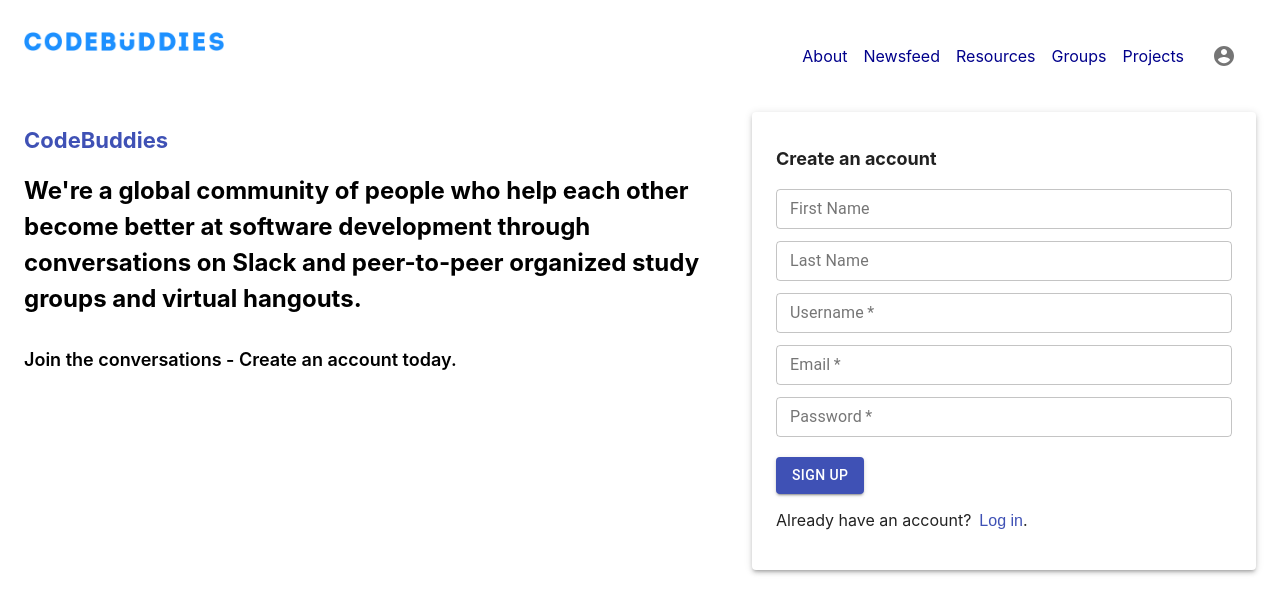
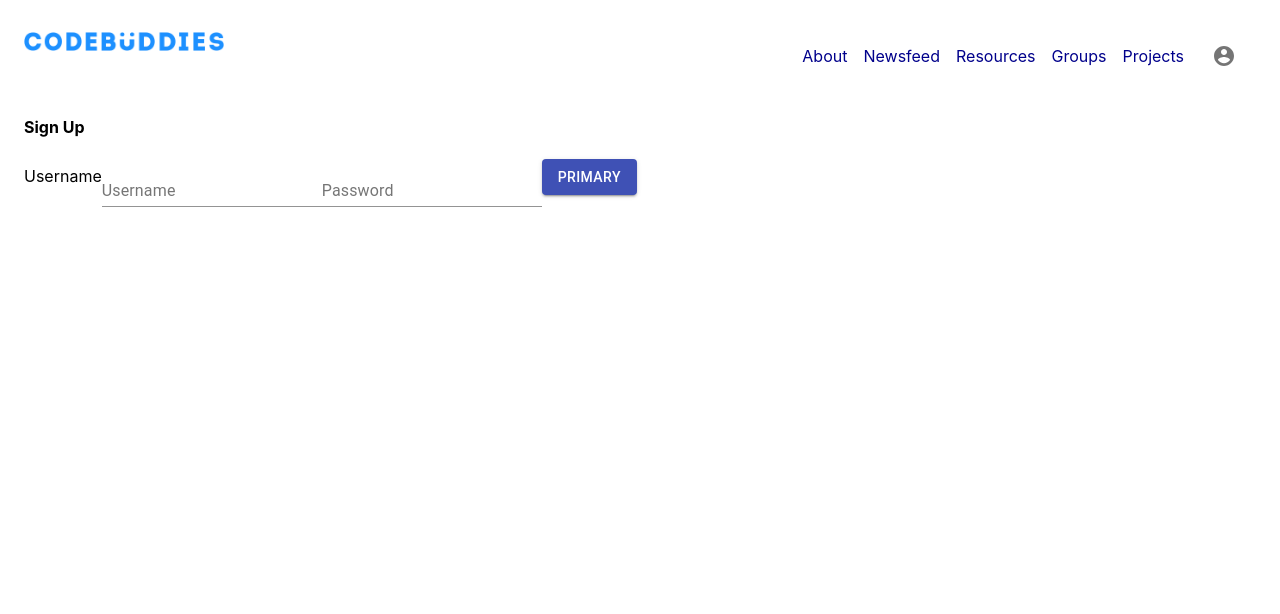
Before and after one commit to CodeconValley/frontend_codebuddie, a React (Create React App) app: page /signup in a window 1280 px wide. Shown: the top 614 px of the page. Built offline with nearby package versions, Linux system fonts and the light colour scheme.

Commit message:
Create login and signup components

```diff
--- a/db.json
+++ b/db.json
@@ -1,4 +1,7 @@
 {
+  "auth-token": {
+    "token": "abcd"
+  },
   "resources": [
     {
       "id": "7e08e0b0-da77-11e9-95c3-d20089b01401",
--- a/src/App.js
+++ b/src/App.js
@@ -1,12 +1,13 @@
 import React from 'react';
 import { BrowserRouter as Router, Switch, Route } from 'react-router-dom';
 import Container from '@material-ui/core/Container';
-
 import './App.css';
 import About from './components/About';
 import Resources from './components/Resources';
 import Home from './components/Home';
 import Nav from './components/Nav';
+import Login from './components/Auth/Login.js';
+import Signup from './components/Auth/Signup.js';
 import Coworking from './components/Coworking';
 import SubmitResource from './components/Resources/submitResource';
 import ResourcePage from './components/Resources/ResourcePage.js';
@@ -16,12 +17,17 @@ function App() {
     <Router>
       <Container>
         <Nav />
-
         {/* A <Switch> looks through its children <Route>s and
           renders the first one that matches the current URL. */}
         <Switch>
           <Route path="/about">
             <About />
+          </Route>
+          <Route path="/login">
+            <Login />
+          </Route>
+          <Route path="/signup">
+            <Signup />
           </Route>
           <Route path="/coworking">
             <Coworking />
--- /dev/null
+++ b/src/components/Auth/Login.js
@@ -0,0 +1,54 @@
+import React, { useState } from "react";
+import { TextField, Button } from "@material-ui/core";
+
+function LoginForm() {
+  const [username, setUsername] = useState("");
+  const [password, setPassword] = useState("");
+  const [loggedIn, setLoggedIn] = useState(
+    localStorage.getItem("token") ? true : false
+  );
+
+  const handleLogin = (e, data) => {
+    console.log(e);
+    e.preventDefault();
+    fetch("http://localhost:3001/token-auth/", {
+      method: "POST",
+      headers: {
+        "Content-Type": "application/json"
+      },
+      body: JSON.stringify(data)
+    })
+      .then(res => res.json())
+      .then(json => {
+        localStorage.setItem("token", json.token);
+        setLoggedIn(true);
+        setUsername(json.user.username);
+      });
+  };
+
+  return (
+    <form onSubmit={handleLogin}>
+      <h4>Log In</h4>
+      <label htmlFor="username">Username</label>
+      <TextField
+        id="username"
+        label="Username"
+        name="username"
+        value={username}
+        onChange={e => setUsername(e.target.value)}
+      />
+      <TextField
+        id="password"
+        label="Password"
+        name="password"
+        value={password}
+        onChange={e => setPassword(e.target.value)}
+      />
+      <Button type="submit" variant="contained" color="primary">
+        Primary
+      </Button>
+    </form>
+  );
+}
+
+export default LoginForm;
--- /dev/null
+++ b/src/components/Auth/Signup.js
@@ -0,0 +1,53 @@
+import React, { useState } from "react";
+import { TextField, Button } from "@material-ui/core";
+
+function SignupForm() {
+  const [username, setUsername] = useState("");
+  const [password, setPassword] = useState("");
+  const [loggedIn, setLoggedIn] = useState(
+    localStorage.getItem("token") ? true : false
+  );
+
+  const handleSignup = (e, data) => {
+    e.preventDefault();
+    fetch("http://localhost:3001/core/users/", {
+      method: "POST",
+      headers: {
+        "Content-Type": "application/json"
+      },
+      body: JSON.stringify(data)
+    })
+      .then(res => res.json())
+      .then(json => {
+        localStorage.setItem("token", json.token);
+        setUsername(json.username);
+        setLoggedIn(true);
+      });
+  };
+
+  return (
+    <form onSubmit={handleSignup}>
+      <h4>Sign Up</h4>
+      <label htmlFor="username">Username</label>
+      <TextField
+        id="username"
+        label="Username"
+        name="username"
+        value={username}
+        onChange={e => setUsername(e.target.value)}
+      />
+      <TextField
+        id="password"
+        label="Password"
+        name="password"
+        value={password}
+        onChange={e => setPassword(e.target.value)}
+      />
+      <Button type="submit" variant="contained" color="primary">
+        Primary
+      </Button>
+    </form>
+  );
+}
+
+export default SignupForm;
```
